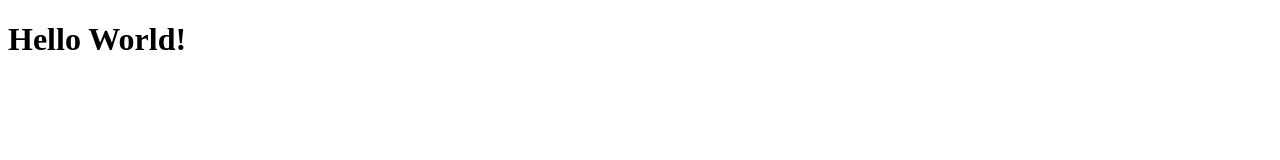
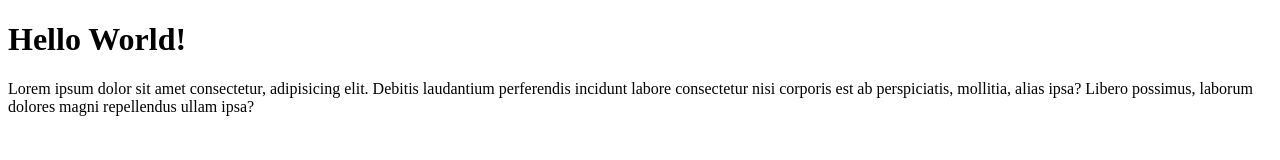
Before and after one commit to JobertJihanda/Git-test-remote, a plain HTML site: page index.html in a window 1280 px wide. Drawn offline with Linux system fonts and the light colour scheme.

Commit message:
Menambahan paragraf

```diff
--- a/index.html
+++ b/index.html
@@ -8,5 +8,6 @@
 </head>
 <body>
     <h1>Hello World!</h1>
+    <p>Lorem ipsum dolor sit amet consectetur, adipisicing elit. Debitis laudantium perferendis incidunt labore consectetur nisi corporis est ab perspiciatis, mollitia, alias ipsa? Libero possimus, laborum dolores magni repellendus ullam ipsa?</p>
 </body>
 </html>
```
